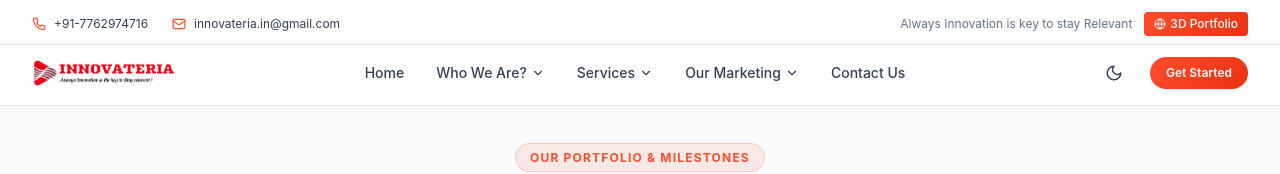
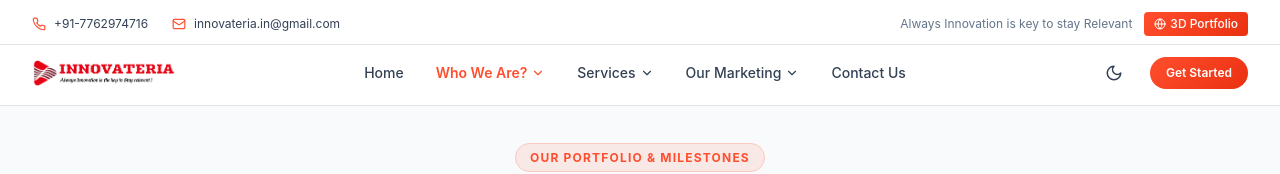
Before and after one commit to Vnjvibhash/Innovateria, a Next.js app: page /projects in a window 1280 px wide. Shown: the top 174 px of the page. Built offline with nearby package versions, Linux system fonts and the light colour scheme.

Commit message:
fix: improve header dropdown behavior and cleanup navigation

```diff
--- a/components/Header.tsx
+++ b/components/Header.tsx
@@ -1,10 +1,10 @@
 'use client';
 
-import { useState, useEffect } from 'react';
+import { useState, useEffect, useRef } from 'react';
 import Link from 'next/link';
-import Image from 'next/image';
 import { usePathname } from 'next/navigation';
 import {
+  type LucideIcon,
   Phone,
   Mail,
   ChevronDown,
@@ -27,12 +27,49 @@ import {
   Sun
 } from 'lucide-react';
 
+type NavLinkItem = {
+  href: string;
+  label: string;
+  icon: LucideIcon;
+};
+
+type DropdownGroup = {
+  key: string;
+  label: string;
+  links: NavLinkItem[];
+  isActive: boolean;
+  widthClass: string;
+};
+
+const whoWeAreLinks: NavLinkItem[] = [
+  { href: '/about', label: 'About Us', icon: Info },
+  { href: '/team', label: 'Our Team', icon: Users },
+  { href: '/projects', label: 'Our Projects', icon: FolderKanban },
+  { href: '/portfolio', label: 'Portfolio', icon: Briefcase },
+  { href: '/feature', label: 'Features', icon: Sparkles },
+  { href: '/faq', label: 'FAQs', icon: HelpCircle },
+];
+
+const servicesLinks: NavLinkItem[] = [
+  { href: '/mobile', label: 'App Development', icon: Smartphone },
+  { href: '/software', label: 'Software Development', icon: Code2 },
+  { href: '/web', label: 'Web Development', icon: Globe2 },
+  { href: '/logo', label: 'Logo Designing', icon: Palette },
+];
+
+const marketingLinks: NavLinkItem[] = [
+  { href: '/seo-services', label: 'SEO Services', icon: Search },
+  { href: '/digital-marketing', label: 'Digital Marketing', icon: TrendingUp },
+];
+
 export default function Header() {
   const pathname = usePathname();
   const [isScrolled, setIsScrolled] = useState(false);
   const [mobileMenuOpen, setMobileMenuOpen] = useState(false);
   const [activeDropdown, setActiveDropdown] = useState<string | null>(null);
+  const [hoveredDropdown, setHoveredDropdown] = useState<string | null>(null);
   const [theme, setTheme] = useState<'dark' | 'light'>('dark');
+  const dropdownCloseTimerRef = useRef<number | null>(null);
 
   useEffect(() => {
     const handleScroll = () => {
@@ -67,7 +104,54 @@ export default function Header() {
     setTheme((current) => (current === 'dark' ? 'light' : 'dark'));
   };
 
+  const clearDropdownCloseTimer = () => {
+    if (dropdownCloseTimerRef.current) {
+      window.clearTimeout(dropdownCloseTimerRef.current);
+      dropdownCloseTimerRef.current = null;
+    }
+  };
+
+  const openDropdown = (name: string) => {
+    clearDropdownCloseTimer();
+    setHoveredDropdown(name);
+  };
+
+  const scheduleDropdownClose = () => {
+    clearDropdownCloseTimer();
+    dropdownCloseTimerRef.current = window.setTimeout(() => {
+      setHoveredDropdown(null);
+    }, 180);
+  };
+
+  useEffect(() => {
+    return () => {
+      clearDropdownCloseTimer();
+    };
+  }, []);
+
   const isActive = (path: string) => pathname === path;
+  const isInDropdown = (paths: string[]) => paths.includes(pathname);
+  const isWhoActive = isInDropdown(['/about', '/team', '/projects', '/portfolio', '/feature', '/faq']);
+  const isServicesActive = isInDropdown(['/mobile', '/software', '/web', '/logo']);
+  const isMarketingActive = isInDropdown(['/seo-services', '/digital-marketing']);
+
+  const renderDropdownLinks = (links: NavLinkItem[]) =>
+    links.map(({ href, label, icon: Icon }) => (
+      <Link
+        key={href}
+        href={href}
+        className="flex items-center space-x-3 px-3 py-2 rounded-lg text-xs text-[color:var(--text-secondary)] hover:text-[color:var(--text-primary)] hover:bg-brand-500/20 transition-colors"
+      >
+        <Icon size={16} className="text-brand-500 shrink-0" />
+        <span>{label}</span>
+      </Link>
+    ));
+
+  const dropdownGroups: DropdownGroup[] = [
+    { key: 'who', label: 'Who We Are?', links: whoWeAreLinks, isActive: isWhoActive, widthClass: 'w-56' },
+    { key: 'services', label: 'Services', links: servicesLinks, isActive: isServicesActive, widthClass: 'w-60' },
+    { key: 'marketing', label: 'Our Marketing', links: marketingLinks, isActive: isMarketingActive, widthClass: 'w-56' },
+  ];
 
   return (
     <header
@@ -129,83 +213,26 @@ export default function Header() {
             Home
           </Link>
 
-          {/* Who We Are Dropdown */}
-          <div className="relative group">
-            <button className="flex items-center space-x-1 py-2 text-gray-200 hover:text-brand-500 transition-colors">
-              <span>Who We Are?</span>
-              <ChevronDown size={14} className="group-hover:rotate-180 transition-transform duration-200" />
-            </button>
-            <div className="absolute left-0 mt-1 w-56 glass-card rounded-xl shadow-2xl p-2 opacity-0 invisible group-hover:opacity-100 group-hover:visible transition-all duration-200 transform translate-y-2 group-hover:translate-y-0 border border-white/10">
-              <Link href="/about" className="flex items-center space-x-3 px-3 py-2 rounded-lg text-xs text-gray-300 hover:text-white hover:bg-brand-500/20 transition-colors">
-                <Info size={16} className="text-brand-500" />
-                <span>About Us</span>
-              </Link>
-              <Link href="/team" className="flex items-center space-x-3 px-3 py-2 rounded-lg text-xs text-gray-300 hover:text-white hover:bg-brand-500/20 transition-colors">
-                <Users size={16} className="text-brand-500" />
-                <span>Our Team</span>
-              </Link>
-              <Link href="/projects" className="flex items-center space-x-3 px-3 py-2 rounded-lg text-xs text-gray-300 hover:text-white hover:bg-brand-500/20 transition-colors">
-                <FolderKanban size={16} className="text-brand-500" />
-                <span>Our Projects</span>
-              </Link>
-              <Link href="/portfolio" className="flex items-center space-x-3 px-3 py-2 rounded-lg text-xs text-gray-300 hover:text-white hover:bg-brand-500/20 transition-colors">
-                <Briefcase size={16} className="text-brand-500" />
-                <span>Portfolio</span>
-              </Link>
-              <Link href="/feature" className="flex items-center space-x-3 px-3 py-2 rounded-lg text-xs text-gray-300 hover:text-white hover:bg-brand-500/20 transition-colors">
-                <Sparkles size={16} className="text-brand-500" />
-                <span>Features</span>
-              </Link>
-              <Link href="/faq" className="flex items-center space-x-3 px-3 py-2 rounded-lg text-xs text-gray-300 hover:text-white hover:bg-brand-500/20 transition-colors">
-                <HelpCircle size={16} className="text-brand-500" />
-                <span>FAQs</span>
-              </Link>
+          {dropdownGroups.map(({ key, label, links, isActive: groupActive, widthClass }) => (
+            <div
+              key={key}
+              className="relative group/menu"
+              onMouseEnter={() => openDropdown(key)}
+              onMouseLeave={() => scheduleDropdownClose()}
+            >
+              <button className={`flex items-center space-x-1 py-2 transition-colors hover:text-brand-500 ${groupActive ? 'text-brand-500 font-semibold' : 'text-[color:var(--text-secondary)]'}`}>
+                <span>{label}</span>
+                <ChevronDown size={14} className={`transition-transform duration-200 ${hoveredDropdown === key ? 'rotate-180' : ''}`} />
+              </button>
+              <div
+                onMouseEnter={() => openDropdown(key)}
+                onMouseLeave={() => scheduleDropdownClose()}
+                className={`absolute left-0 top-full mt-2 rounded-xl border border-[color:var(--border-color)] bg-[color:var(--card-bg)] p-2 transition-all duration-200 shadow-2xl shadow-[color:var(--shadow-color)] z-50 ${widthClass} ${hoveredDropdown === key ? 'opacity-100 visible translate-y-0 pointer-events-auto' : 'opacity-0 invisible translate-y-2 pointer-events-none'}`}
+              >
+                {renderDropdownLinks(links)}
+              </div>
             </div>
-          </div>
-
-          {/* Services Dropdown */}
-          <div className="relative group">
-            <button className="flex items-center space-x-1 py-2 text-gray-200 hover:text-brand-500 transition-colors">
-              <span>Services</span>
-              <ChevronDown size={14} className="group-hover:rotate-180 transition-transform duration-200" />
-            </button>
-            <div className="absolute left-0 mt-1 w-60 glass-card rounded-xl shadow-2xl p-2 opacity-0 invisible group-hover:opacity-100 group-hover:visible transition-all duration-200 transform translate-y-2 group-hover:translate-y-0 border border-white/10">
-              <Link href="/mobile" className="flex items-center space-x-3 px-3 py-2 rounded-lg text-xs text-gray-300 hover:text-white hover:bg-brand-500/20 transition-colors">
-                <Smartphone size={16} className="text-brand-500" />
-                <span>App Development</span>
-              </Link>
-              <Link href="/software" className="flex items-center space-x-3 px-3 py-2 rounded-lg text-xs text-gray-300 hover:text-white hover:bg-brand-500/20 transition-colors">
-                <Code2 size={16} className="text-brand-500" />
-                <span>Software Development</span>
-              </Link>
-              <Link href="/web" className="flex items-center space-x-3 px-3 py-2 rounded-lg text-xs text-gray-300 hover:text-white hover:bg-brand-500/20 transition-colors">
-                <Globe2 size={16} className="text-brand-500" />
-                <span>Web Development</span>
-              </Link>
-              <Link href="/logo" className="flex items-center space-x-3 px-3 py-2 rounded-lg text-xs text-gray-300 hover:text-white hover:bg-brand-500/20 transition-colors">
-                <Palette size={16} className="text-brand-500" />
-                <span>Logo Designing</span>
-              </Link>
-            </div>
-          </div>
-
-          {/* Our Marketing Dropdown */}
-          <div className="relative group">
-            <button className="flex items-center space-x-1 py-2 text-gray-200 hover:text-brand-500 transition-colors">
-              <span>Our Marketing</span>
-              <ChevronDown size={14} className="group-hover:rotate-180 transition-transform duration-200" />
-            </button>
-            <div className="absolute left-0 mt-1 w-56 glass-card rounded-xl shadow-2xl p-2 opacity-0 invisible group-hover:opacity-100 group-hover:visible transition-all duration-200 transform translate-y-2 group-hover:translate-y-0 border border-white/10">
-              <Link href="/seo-services" className="flex items-center space-x-3 px-3 py-2 rounded-lg text-xs text-gray-300 hover:text-white hover:bg-brand-500/20 transition-colors">
-                <Search size={16} className="text-brand-500" />
-                <span>SEO Services</span>
-              </Link>
-              <Link href="/digital-marketing" className="flex items-center space-x-3 px-3 py-2 rounded-lg text-xs text-gray-300 hover:text-white hover:bg-brand-500/20 transition-colors">
-                <TrendingUp size={16} className="text-brand-500" />
-                <span>Digital Marketing</span>
-              </Link>
-            </div>
-          </div>
+          ))}
 
           <Link
             href="/contact"
@@ -258,7 +285,7 @@ export default function Header() {
           <div className="border-t border-white/5 pt-2">
             <button
               onClick={() => toggleDropdown('who')}
-              className="flex justify-between items-center w-full py-2.5 text-sm font-medium text-gray-300"
+              className={`flex justify-between items-center w-full py-2.5 text-sm font-medium ${isWhoActive ? 'text-brand-500 font-semibold' : 'text-gray-300'}`}
             >
               <span>Who We Are?</span>
               <ChevronDown size={16} className={`transform transition-transform ${activeDropdown === 'who' ? 'rotate-180' : ''}`} />
@@ -279,7 +306,7 @@ export default function Header() {
           <div className="border-t border-white/5 pt-2">
             <button
               onClick={() => toggleDropdown('services')}
-              className="flex justify-between items-center w-full py-2.5 text-sm font-medium text-gray-300"
+              className={`flex justify-between items-center w-full py-2.5 text-sm font-medium ${isServicesActive ? 'text-brand-500 font-semibold' : 'text-gray-300'}`}
             >
               <span>Services</span>
               <ChevronDown size={16} className={`transform transition-transform ${activeDropdown === 'services' ? 'rotate-180' : ''}`} />
@@ -298,7 +325,7 @@ export default function Header() {
           <div className="border-t border-white/5 pt-2">
             <button
               onClick={() => toggleDropdown('marketing')}
-              className="flex justify-between items-center w-full py-2.5 text-sm font-medium text-gray-300"
+              className={`flex justify-between items-center w-full py-2.5 text-sm font-medium ${isMarketingActive ? 'text-brand-500 font-semibold' : 'text-gray-300'}`}
             >
               <span>Our Marketing</span>
               <ChevronDown size={16} className={`transform transition-transform ${activeDropdown === 'marketing' ? 'rotate-180' : ''}`} />
```
